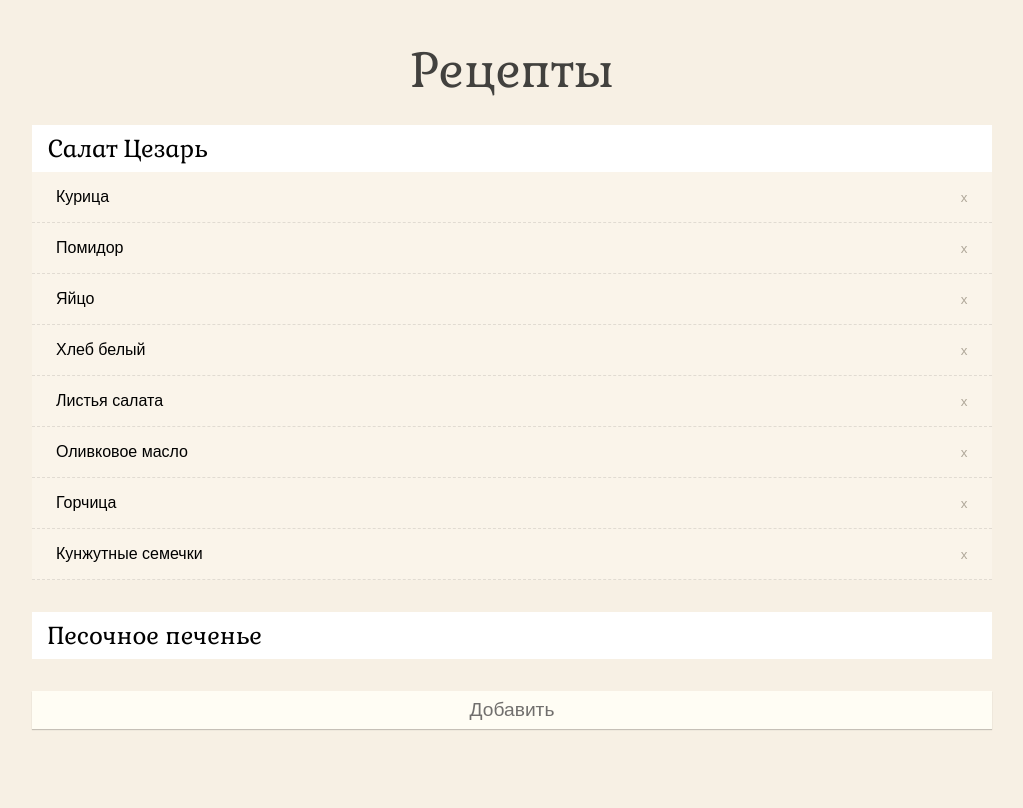
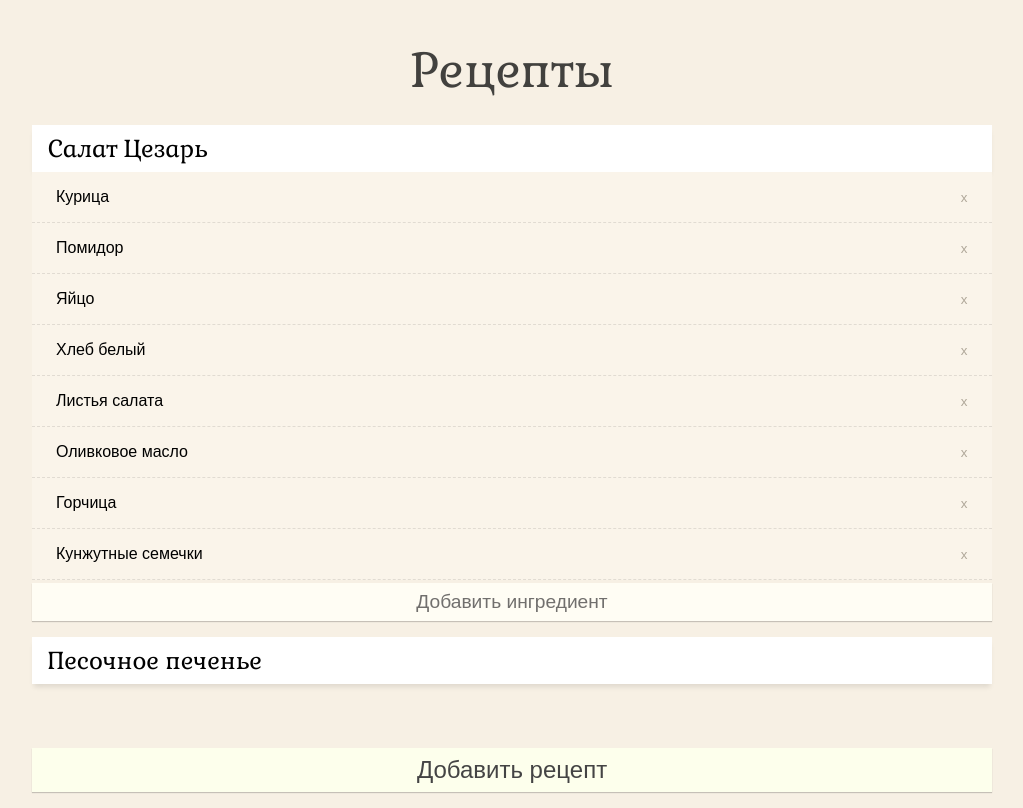
Before and after one commit to i1yas/recipe-list, a React (Create React App) app: page / in a window 1280 px wide. Shown: the whole page, without its empty margins (128-1151 px from the left). Built offline with nearby package versions, Linux system fonts and the light colour scheme.

Commit message:
Add button on bottom of Recipe, and edit styles

```diff
--- /dev/null
+++ b/src/Box/Box.css
@@ -0,0 +1,9 @@
+.Box > .Button {
+	color: #444;
+	font-size: 1.5rem;
+	background-color: #fdffec;
+}
+
+.Box > .Button:active {
+	margin-top: 1px;
+}
--- a/src/Box/Box.js
+++ b/src/Box/Box.js
@@ -1,6 +1,7 @@
 import React, { Component } from 'react';
 import RecipeItems from '../Recipe-Items/Recipe-Items.js';
 import Button from '../Button/Button.js';
+import './Box.css'
 
 import initialState from '../initialState.json';
 
@@ -9,7 +10,9 @@ class Box extends Component {
 		return (
 			<div className="Box">
 				<RecipeItems initialState={initialState}/>
-				<Button> Добавить </Button>
+				<Button>
+					Добавить рецепт
+				</Button>
 			</div>
 		);
 	}
--- a/src/Ingr-List/Ingr-List.css
+++ b/src/Ingr-List/Ingr-List.css
@@ -1,5 +1,5 @@
 .Ingr-List {
-	margin: 0 0 2rem;
+	margin: 0 0 .2rem;
 	padding: 0;
 	background-color: #faf4ea;
 }
--- a/src/Ingr-List/Ingr-List.js
+++ b/src/Ingr-List/Ingr-List.js
@@ -4,7 +4,6 @@ import './Ingr-List.css';
 
 class IngrList extends Component {
 	render() {
-		debugger;
 		return (
 			<ul className="Ingr-List">
 				{this.props.data.map(ingr => {
--- a/src/Recipe-Items/Recipe-Items.css
+++ b/src/Recipe-Items/Recipe-Items.css
@@ -1,3 +1,3 @@
 .Recipe-Items {
-	margin-bottom: 2rem;
+	margin-bottom: 4rem;
 }
--- a/src/Recipe/Recipe.css
+++ b/src/Recipe/Recipe.css
@@ -13,6 +13,7 @@
 	background-color: #fff;
 	border: none;
 	outline: none;
+    box-shadow: 0 5px 5px -2px rgba(0, 0, 0, .1);
 }
 
 .Recipe__name:hover {
@@ -22,4 +23,9 @@
 
 .Recipe__name:focus {
 	background-color: #fffdf7;
+	outline: 2px solid rgba(255,249,182, 0.5);
 }
+
+.Recipe__toggle-box {
+	margin-bottom: 1rem;
+}
--- a/src/Recipe/Recipe.js
+++ b/src/Recipe/Recipe.js
@@ -1,6 +1,8 @@
 import React, { Component } from 'react';
 import IngrList from '../Ingr-List/Ingr-List.js';
+import Button from '../Button/Button';
 import './Recipe.css';
+
 
 class Recipe extends Component {
 	constructor(props){
@@ -38,15 +40,19 @@ class Recipe extends Component {
 		});
 	}
 	render() {
-		debugger;
 		return (
 			<div className="Recipe">
 				<button className="Recipe__name" onClick={this.toggleList.bind(this)}>{this.state.name}</button>
 				{this.state.isOpen &&
-					<IngrList data={this.state.ingrList}
-					updateList={this.updateList.bind(this)}
-					deleteItem={this.deleteItem.bind(this)}
-					/>
+					<div className="Recipe__toggle-box">
+						<IngrList data={this.state.ingrList}
+						updateList={this.updateList.bind(this)}
+						deleteItem={this.deleteItem.bind(this)}
+						/>
+						<Button className="Recipe__add-ingr">
+							Добавить ингредиент
+						</Button>
+					</div>
 				}
 			</div>
 		);
```
